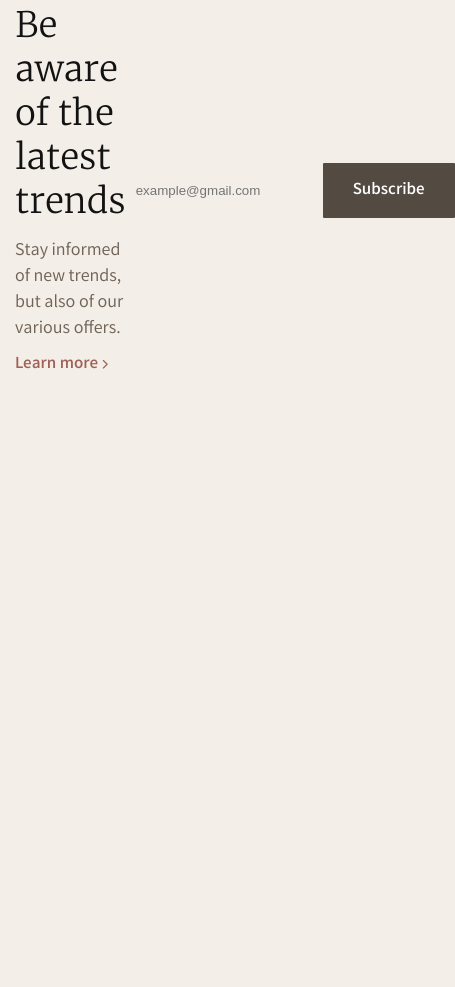
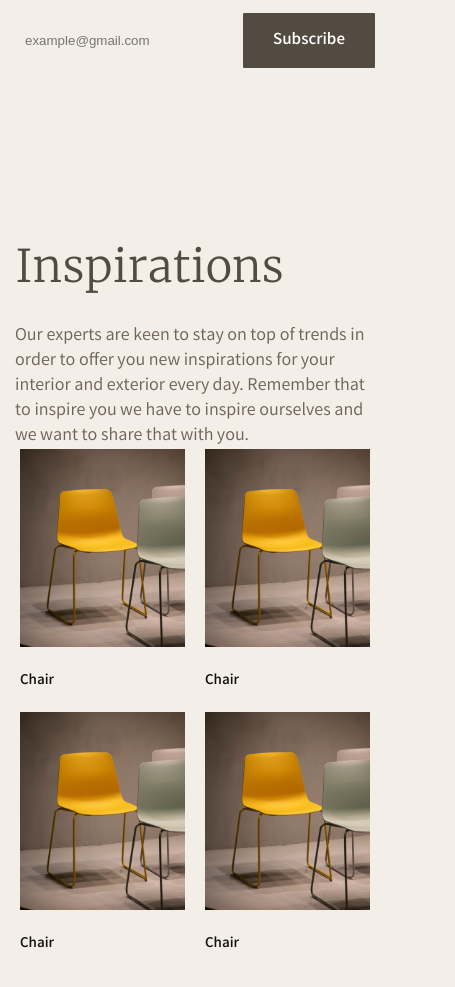
Before and after one commit to IT-LABSacademy/antic, a plain HTML site: page index.html in a window 390 px wide. Shown: the part 937-1924 px from the top of the page, 455 px wide, since content can reach past the window. Before the commit the page ends 1414 px from the top, so only its background shows below. Drawn offline with Linux system fonts and the light colour scheme.

Commit message:
feat: added inspiration section with media (23.09.2023/18:30)

```diff
--- a/index.html
+++ b/index.html
@@ -90,6 +90,66 @@
 		</div>
 	</section>
 
+	<!-- Inspiration -->
+	<section class="inspiration">
+		<div class="container">
+			<!-- slider -->
+			<div class="slider">
+				<img src="images/slider-1.png" alt="#">
+				<img src="images/slider-2.png" alt="#">
+				<img src="images/slider-3.png" alt="#">
+			</div>
+
+			<!-- content -->
+			<div class="content">
+				<h1 class="title">Inspirations</h1>
+
+				<p class="text">Our experts are keen to stay on top of trends in order to offer you new inspirations for
+					your interior and exterior every day. Remember that to inspire you we have to inspire ourselves and
+					we want to share that with you.</p>
+
+				<div class="navigation">
+					<div class="arrows">
+						<div class="arrow">
+							<i class="fa-solid fa-chevron-left"></i>
+						</div>
+						<div class="arrow">
+							<i class="fa-solid fa-chevron-right"></i>
+						</div>
+					</div>
+					<div class="number">
+						<p>01 / 05</p>
+					</div>
+				</div>
+			</div>
+
+			<!-- cards -->
+			<div class="cards">
+				<!-- card -->
+				<div class="card">
+					<img src="images/slider-1.png" alt="#">
+					<h4>Chair</h4>
+				</div>
+				<!-- card -->
+				<div class="card">
+					<img src="images/slider-1.png" alt="#">
+					<h4>Chair</h4>
+				</div>
+				<!-- card -->
+				<div class="card">
+					<img src="images/slider-1.png" alt="#">
+					<h4>Chair</h4>
+				</div>
+				<!-- card -->
+				<div class="card">
+					<img src="images/slider-1.png" alt="#">
+					<h4>Chair</h4>
+				</div>
+			</div>
+		</div>
+
+	</section>
+
 
 </body>
 
--- a/media.css
+++ b/media.css
@@ -1,8 +1,28 @@
 /* 1025 */
-@media(max-width: 1025px) {}
+@media(max-width: 1025px) {
+    .inspiration .slider {
+        width: 100%;
+        overflow-x: scroll;
+    }
+}
+
+/* 970 */
+@media(max-width: 970px) {
+    .email {
+        margin: 150px 0 90px;
+    }
+
+    .email .container form {
+        margin-left: auto;
+    }
+}
 
 /* 770 */
-@media(max-width: 770px) {}
+@media(max-width: 770px) {
+    .inspiration .content .text {
+        order: 1;
+    }
+}
 
 /* 570 */
 @media(max-width: 570px) {
@@ -48,6 +68,14 @@
     .header .hero .container .arrow {
         margin: 50px auto 0;
     }
+
+    .email {
+        margin: 60px 0;
+    }
+
+    .email .container {
+        gap: 60px;
+    }
 }
 
 /* 425 */
@@ -59,7 +87,24 @@
     .header .hero .container .text {
         font-size: 20px;
     }
+
+    .email .container form {
+        flex-wrap: wrap;
+    }
+
+    .inspiration .slider,
+    .inspiration .content .navigation {
+        display: none;
+    }
+
+    .inspiration .cards {
+        display: flex;
+    }
 }
 
 /* 350 */
-@media(max-width: 350px) {}
+@media(max-width: 350px) {
+    .inspiration .cards .card {
+        width: 145px;
+    }
+}
--- a/style.css
+++ b/style.css
@@ -210,6 +210,7 @@ body {
   display: flex;
   align-items: center;
   justify-content: space-between;
+  flex-wrap: wrap;
 }
 
 .email .container .text .title {
@@ -262,3 +263,96 @@ body {
   color: var(--white);
   text-transform: capitalize;
 }
+
+/* Inspiration */
+.inspiration {
+  padding: 70px 0;
+}
+
+.inspiration .slider {
+  display: flex;
+  align-items: center;
+  justify-content: center;
+  gap: 30px;
+}
+
+.inspiration .slider img {
+  width: 400px;
+  height: 500px;
+  object-fit: cover;
+}
+
+.inspiration .content {
+  display: flex;
+  align-items: flex-start;
+  justify-content: space-between;
+  flex-wrap: wrap;
+  padding-top: 40px;
+  gap: 30px;
+}
+
+.inspiration .content .title {
+  font-size: 45px;
+  font-weight: 300;
+  font-family: 'Merri-300', sans-serif;
+  color: #534B42;
+}
+
+.inspiration .content .text {
+  font-size: 18px;
+  font-weight: 400;
+  font-family: 'Varta-400', sans-serif;
+  line-height: 25px;
+  width: 400px;
+}
+
+.inspiration .content .navigation .arrows {
+  display: flex;
+  align-items: center;
+  justify-content: center;
+  gap: 11px;
+}
+
+.inspiration .content .navigation .arrows .arrow {
+  width: 40px;
+  height: 40px;
+  border: 2px solid var(--terracota);
+  border-radius: 50%;
+  display: flex;
+  align-items: center;
+  justify-content: center;
+  color: var(--terracota);
+  cursor: pointer;
+}
+
+.inspiration .content .navigation .number p {
+  font-size: 18px;
+  opacity: 50%;
+  margin-top: 20px;
+}
+
+.inspiration .cards{
+  display: none;
+  align-items: center;
+  justify-content: center;
+  flex-wrap: wrap;
+  gap: 20px;
+}
+
+.inspiration .cards .card {
+  width: 165px;
+}
+
+.inspiration .cards .card img {
+  width: 100%;
+  height: 100%;
+  object-fit: cover;
+}
+
+.inspiration .cards .card h4 {
+  font-size: 15px;
+  font-weight: 700;
+  font-family: 'Varta-700', sans-serif;
+  color: var(--black);
+  margin-top: 15px;
+}
```
Also changed, not shown: images/slider-1.png (added), images/slider-2.png (added), images/slider-3.png (added).
